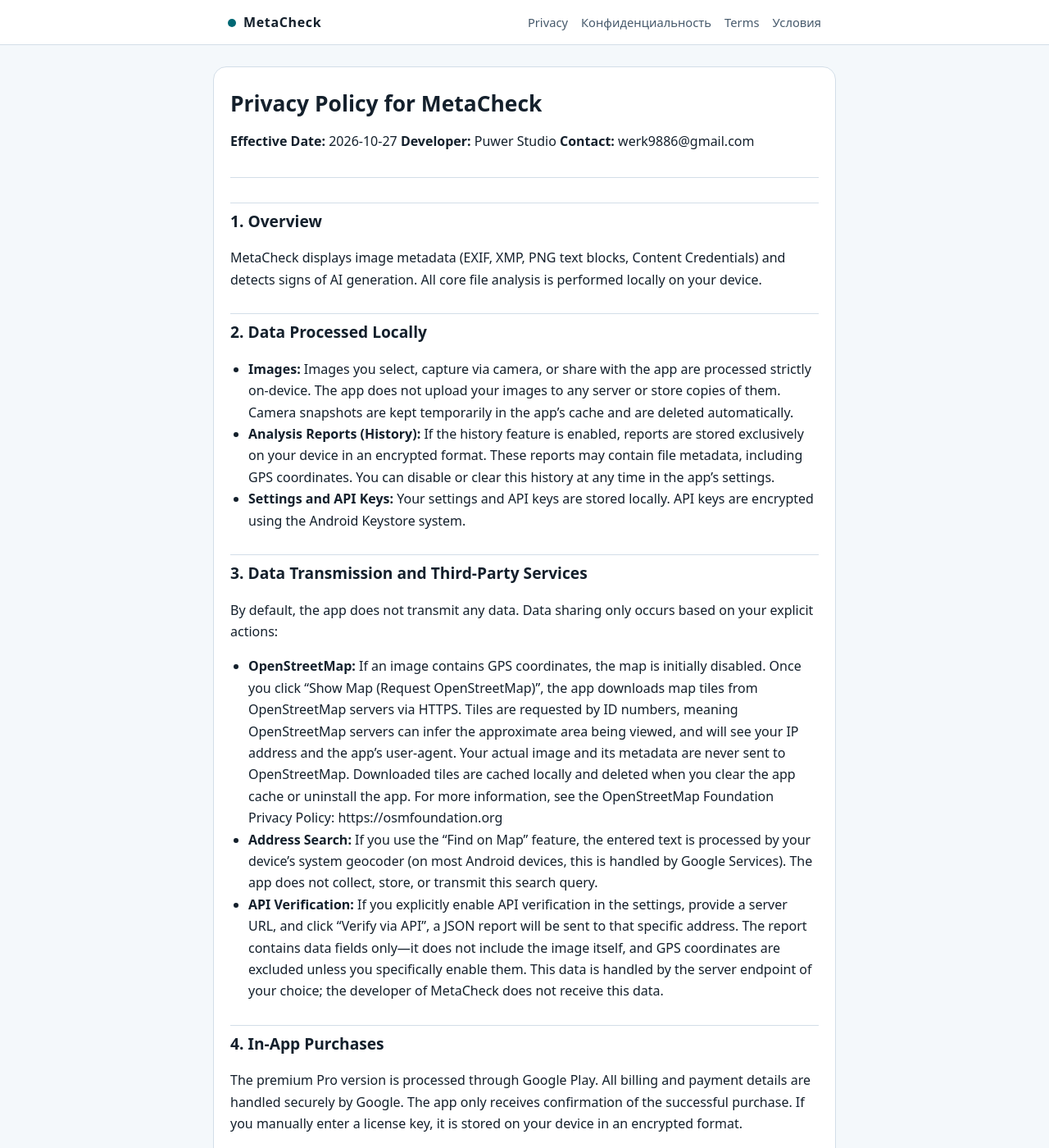
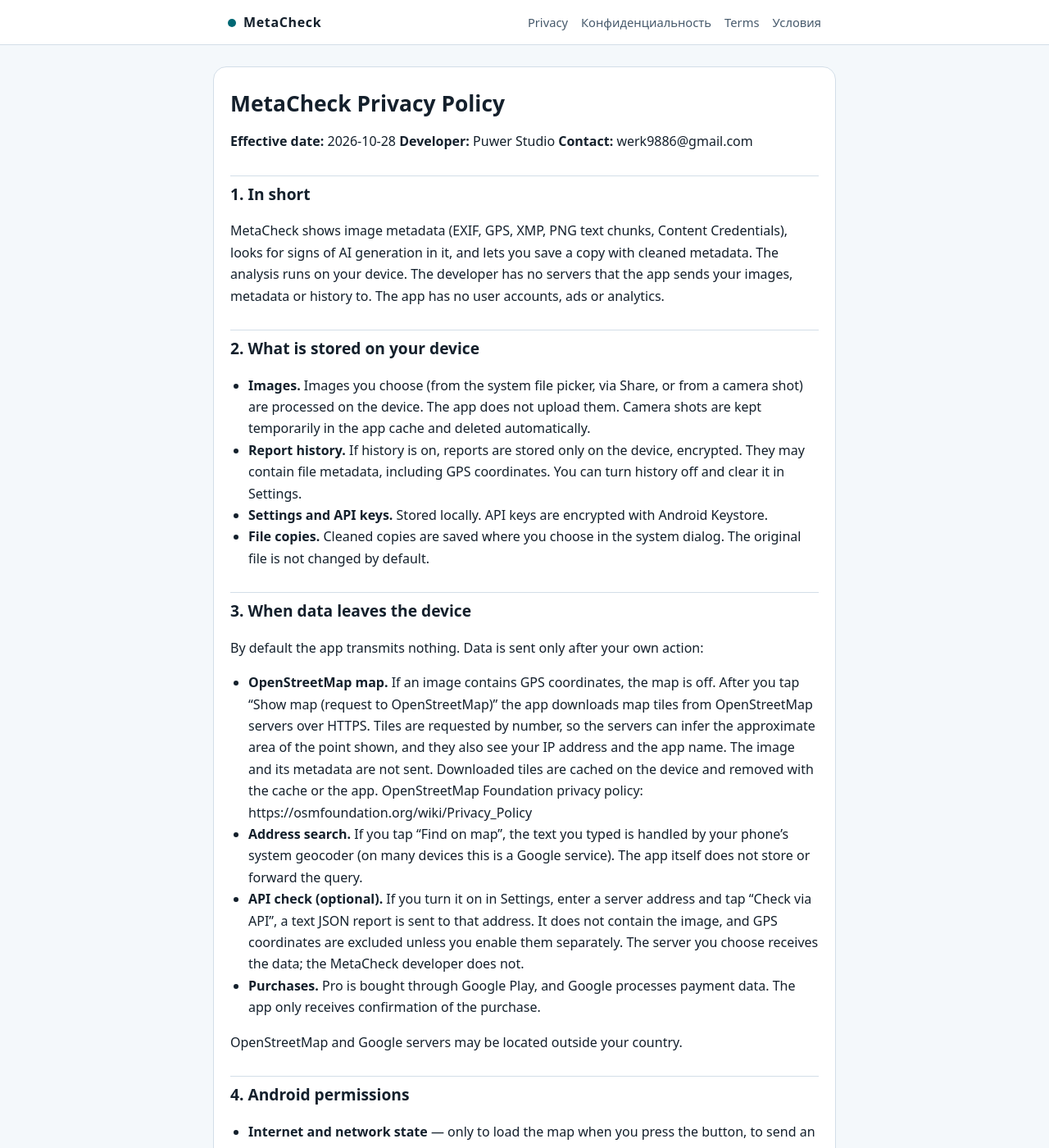
Before and after one commit to v1lb/legal-metacheck, a Jekyll site: the page built from PRIVACY_POLICY_EN.md, in a window 1280 px wide and 1400 px high. Shown: the whole window at 82% size. Built offline with Jekyll 4.4.1, drawn with Linux system fonts in a browser that asks for light colours; some of the changed text lies outside the part shown.

Commit message:
Update privacy policy and terms for current app behavior

```diff
--- a/PRIVACY_POLICY_EN.md
+++ b/PRIVACY_POLICY_EN.md
@@ -3,45 +3,52 @@
 lang: en
 ---
 
-# Privacy Policy for MetaCheck
+# MetaCheck Privacy Policy
 
-**Effective Date:** 2026-10-27
+**Effective date:** 2026-10-28
 **Developer:** Puwer Studio
 **Contact:** werk9886@gmail.com
 
----
+## 1. In short
+MetaCheck shows image metadata (EXIF, GPS, XMP, PNG text chunks, Content Credentials), looks for signs of AI generation in it, and lets you save a copy with cleaned metadata. The analysis runs on your device. The developer has no servers that the app sends your images, metadata or history to. The app has no user accounts, ads or analytics.
 
-## 1. Overview
-MetaCheck displays image metadata (EXIF, XMP, PNG text blocks, Content Credentials) and detects signs of AI generation. All core file analysis is performed locally on your device.
+## 2. What is stored on your device
+- **Images.** Images you choose (from the system file picker, via Share, or from a camera shot) are processed on the device. The app does not upload them. Camera shots are kept temporarily in the app cache and deleted automatically.
+- **Report history.** If history is on, reports are stored only on the device, encrypted. They may contain file metadata, including GPS coordinates. You can turn history off and clear it in Settings.
+- **Settings and API keys.** Stored locally. API keys are encrypted with Android Keystore.
+- **File copies.** Cleaned copies are saved where you choose in the system dialog. The original file is not changed by default.
 
-## 2. Data Processed Locally
-*   **Images:** Images you select, capture via camera, or share with the app are processed strictly on-device. The app does not upload your images to any server or store copies of them. Camera snapshots are kept temporarily in the app's cache and are deleted automatically.
-*   **Analysis Reports (History):** If the history feature is enabled, reports are stored exclusively on your device in an encrypted format. These reports may contain file metadata, including GPS coordinates. You can disable or clear this history at any time in the app's settings.
-*   **Settings and API Keys:** Your settings and API keys are stored locally. API keys are encrypted using the Android Keystore system.
+## 3. When data leaves the device
+By default the app transmits nothing. Data is sent only after your own action:
 
-## 3. Data Transmission and Third-Party Services
-By default, the app does not transmit any data. Data sharing only occurs based on your explicit actions:
+- **OpenStreetMap map.** If an image contains GPS coordinates, the map is off. After you tap "Show map (request to OpenStreetMap)" the app downloads map tiles from OpenStreetMap servers over HTTPS. Tiles are requested by number, so the servers can infer the approximate area of the point shown, and they also see your IP address and the app name. The image and its metadata are not sent. Downloaded tiles are cached on the device and removed with the cache or the app. OpenStreetMap Foundation privacy policy: https://osmfoundation.org/wiki/Privacy_Policy
+- **Address search.** If you tap "Find on map", the text you typed is handled by your phone's system geocoder (on many devices this is a Google service). The app itself does not store or forward the query.
+- **API check (optional).** If you turn it on in Settings, enter a server address and tap "Check via API", a text JSON report is sent to that address. It does not contain the image, and GPS coordinates are excluded unless you enable them separately. The server you choose receives the data; the MetaCheck developer does not.
+- **Purchases.** Pro is bought through Google Play, and Google processes payment data. The app only receives confirmation of the purchase.
 
-*   **OpenStreetMap:** If an image contains GPS coordinates, the map is initially disabled. Once you click "Show Map (Request OpenStreetMap)", the app downloads map tiles from OpenStreetMap servers via HTTPS. Tiles are requested by ID numbers, meaning OpenStreetMap servers can infer the approximate area being viewed, and will see your IP address and the app's user-agent. Your actual image and its metadata are never sent to OpenStreetMap. Downloaded tiles are cached locally and deleted when you clear the app cache or uninstall the app. For more information, see the OpenStreetMap Foundation Privacy Policy: https://osmfoundation.org
-*   **Address Search:** If you use the "Find on Map" feature, the entered text is processed by your device's system geocoder (on most Android devices, this is handled by Google Services). The app does not collect, store, or transmit this search query.
-*   **API Verification:** If you explicitly enable API verification in the settings, provide a server URL, and click "Verify via API", a JSON report will be sent to that specific address. The report contains data fields only—it does not include the image itself, and GPS coordinates are excluded unless you specifically enable them. This data is handled by the server endpoint of your choice; the developer of MetaCheck does not receive this data.
+OpenStreetMap and Google servers may be located outside your country.
 
-## 4. In-App Purchases
-The premium Pro version is processed through Google Play. All billing and payment details are handled securely by Google. The app only receives confirmation of the successful purchase. If you manually enter a license key, it is stored on your device in an encrypted format.
+## 4. Android permissions
+- **Internet and network state** — only to load the map when you press the button, to send an optional report to your address, and to check whether a network is available.
+- **Access to location in media (ACCESS_MEDIA_LOCATION)** — to read the coordinates stored in your photos. Coordinates are processed on the device.
+- **Google Play billing (BILLING)** — to make and verify the Pro purchase.
 
-## 5. What the App Does Not Do
-MetaCheck does not require user accounts. It contains **no advertisements, no user analytics tracking, and no third-party SDKs** designed for data collection.
+The app does not request direct access to your gallery or camera: files are chosen and saved through system dialogs, and photos are taken by your phone's camera app.
 
-## 6. Device Permissions Required
-*   **Internet Access:** Used exclusively to download OpenStreetMap tiles upon your request or to send reports to a user-defined API endpoint.
-*   **Access Media Location (ACCESS_MEDIA_LOCATION):** Required to read geographic coordinates embedded within your photos. This data is processed strictly on your device.
-*   *Note:* The app does not request direct access to your photos or camera. Files are chosen and saved via system-provided file pickers, and photos are captured using your device's system camera application.
+## 5. What the app does not do
+The app does not create accounts, show ads, use analytics or third-party tracking SDKs, or sell or share data with ad networks. It uses the Google Play Billing and osmdroid libraries; a list of components is available in the app.
 
-## 7. Data Retention and Deletion
-You can clear your history within the app settings. Since all data is stored locally, completely uninstalling the app will automatically delete all stored configuration data, cached files, and history.
+## 6. Storage and deletion
+All data is stored on your device. You can delete reports in Settings. Uninstalling the app erases settings, cache (including the map cache) and history.
 
-## 8. Children's Privacy
-MetaCheck is not intended to collect data from children, and it does not actively collect any personally identifiable information.
+## 7. Your rights
+The developer does not receive your images, metadata or history, so in normal use of the app the developer does not process your personal data. If you email support, we use your address and message only to reply and delete them on request. You have the right to request access, correction and deletion of your data, to object to processing, and to complain to the data protection authority in your country (in Italy, the Garante per la protezione dei dati personali).
 
-## 9. Changes to This Privacy Policy
-We may update our Privacy Policy from time to time. Any changes will be posted on this page with an updated effective date.
+## 8. Children
+The app is not intended to collect data about children and does not knowingly collect personal information.
+
+## 9. Changes
+We may update this policy. Changes are published on this page with a new effective date.
+
+## 10. Contact
+Puwer Studio, werk9886@gmail.com
--- a/TERMS_EN.md
+++ b/TERMS_EN.md
@@ -5,48 +5,44 @@
 
 # MetaCheck Terms of Use
 
-**Effective date:** 2026-10-27
+**Effective date:** 2026-10-28
 **Developer:** Puwer Studio
 **Contact:** werk9886@gmail.com
 
-**By using MetaCheck, you agree to these Terms. If you do not agree, stop using the app.**
+By using MetaCheck you agree to these terms. If you do not agree, stop using the app.
 
-## 1. Purpose
-MetaCheck provides tools to view and analyse image metadata, including EXIF, XMP and supported text blocks, and to create image copies with metadata removed or edited. The app may flag indicators that can be associated with AI-generation software or workflows when those indicators are present in accessible metadata.
+## 1. Purpose of the app
+MetaCheck shows image metadata (EXIF, XMP, GPS, supported text chunks), flags indicators that may be related to AI generation, and creates copies of images with removed or edited metadata.
 
-## 2. Analysis results and limitations
-Analysis results are informational and may be incomplete, inaccurate or wrong. Finding a marker does not prove that an image was generated by AI, and finding no marker does not prove that an image was created by a camera or a person.
+## 2. Results are probabilistic
+The analysis relies on metadata and heuristics only, not on the pixels of the image. Results are informational and may be incomplete, inaccurate or wrong. A detected marker does not prove an image was created by AI, and the absence of markers does not prove it was made by a camera or a person. Metadata can be removed, edited, forged or unsupported by the app. A result must not be the only basis for legal, financial, professional, journalistic, moderation or other significant decisions or accusations.
 
-MetaCheck is not a pixel-based AI image detector and does not guarantee identification of an image's origin, authenticity, authorship or editing history. Metadata may be removed, altered, forged or unsupported by the app. Do not rely on the results as the sole basis for legal, financial, professional, journalistic or other consequential decisions.
+## 3. Your files and your responsibility
+You choose the images and where results are saved. You are responsible for having the right to process, modify, store and share the images and reports you select. Do not use the app to violate others' rights, to stalk or harass people, or for any unlawful purpose. Make a backup before editing or replacing an original. Before sharing a file, check its contents, including metadata and coordinates.
 
-## 3. Files and user responsibility
-You choose the images to process and where to save the results. Before editing or replacing an original, make sure you have a backup. Where possible, save a separate copy first and verify it with another tool if the result is important.
-
-You are responsible for having the rights and permissions needed to process, modify, store and share the images and reports you select. Check the file contents, including metadata and location coordinates, before sharing it. Do not use the app to violate other people's rights or applicable law.
-
-## 4. Metadata removal and editing
-Format and metadata support is limited. Re-encoding an image may change its quality, dimensions, format, colour data or other file properties; animation and some special blocks may be lost. Removing metadata does not remove information visible in the image itself and does not guarantee removal of every possible hidden data element from every format.
-
-Although the app checks operation results, the developer does not guarantee that every operation removes all metadata in every app, file system or format. If privacy is critical, independently inspect the output file before publishing or sharing it.
+## 4. Cleaning and editing metadata
+The app removes known metadata fields in a new copy. Re-saving may change quality, size, format and colour data, and animation or special blocks may be lost. We do not guarantee that everything that could identify you or the circumstances of the shot is removed: the image itself, watermarks, sensor characteristics and the file name may reveal it. If privacy is critical, verify the final file with an independent tool before publishing.
 
 ## 5. Free version and Pro
-Some features may be available for free, while additional features may require a one-time Pro purchase through Google Play. Feature availability, limits and pricing are shown in the app and/or on its Google Play listing and may change in future versions. A Pro purchase is not a subscription unless Google Play expressly identifies the specific product otherwise.
-
-Access to purchases, purchase restoration and Pro features depends on Google Play, the device and the purchase status. Do not attempt to bypass restrictions or interfere with the app's operation.
+Some features are free with limits (at the time of publication, metadata cleaning is limited to 75 photos per day). Additional features are unlocked by a one-time Pro purchase through Google Play; there is no subscription. The feature set, limits and price are shown in the app and on the Google Play page and may change in future versions. A purchased Pro is not revoked without cause. Do not try to bypass free-version limits or purchase checks.
 
 ## 6. Payments and refunds
-Google Play processes payments for purchases made through Google Play. Requests to cancel a purchase or obtain a refund must be submitted through Google Play and are handled under Google's then-current refund policies and applicable law. The developer cannot promise that every request will be approved. Nothing in these Terms limits mandatory consumer rights that cannot legally be excluded.
+Payments are processed by Google Play. Cancellation and refund requests are made through Google Play and handled under its rules and applicable law. The developer does not receive payment details and cannot promise a refund in every case. These terms do not limit mandatory consumer rights.
 
-## 7. Third-party services
-The map may use OpenStreetMap data and third-party map infrastructure. If you enable JSON report sending and press the relevant action, a report may be sent to the API endpoint you configured; the image itself is not included in that request. Check the server address and report contents before sending. Third-party services may also be subject to their own terms.
+## 7. External services
+The map uses OpenStreetMap data and servers (© OpenStreetMap contributors, ODbL) and loads only after you press the button. Address search uses your phone's system geocoder. A JSON report is sent only to the address you configured yourself. These services are governed by their own terms. See the privacy policy for details on data transfers.
 
-## 8. Disclaimer and limitation of liability
-To the extent permitted by applicable law, the app is provided “as is” and “as available”. The developer does not guarantee uninterrupted operation, compatibility with every file, absolute analysis accuracy or fitness for a particular purpose.
+## 8. Rights in the app
+You receive a limited, non-transferable right to use the app. You may not distribute cracked builds, present the app as your own, or decompile it beyond what the law expressly allows. Open-source libraries in the app are licensed under their own terms.
 
-To the extent permitted by law, the developer is not liable for data loss, file damage, incorrect conclusions based on analysis, user decisions, disclosure resulting from a user's sharing of a file, or incompatibility with third-party apps. Nothing in these Terms excludes liability or consumer rights that cannot be excluded or limited by law.
+## 9. No warranty and limitation of liability
+To the extent permitted by law, the app is provided "as is". The developer does not guarantee uninterrupted operation, compatibility with all files or absolute accuracy of analysis, and is not liable for data loss, damaged files, wrong conclusions drawn from results, or the user's decisions. Nothing in these terms excludes liability or consumer rights that cannot be excluded or limited by law.
 
-## 9. Changes and termination
-These Terms may be updated alongside app releases. The current version should be published at a stable URL. Continued use after changes take effect means acceptance only to the extent permitted by applicable law.
+## 10. Changes
+The terms may be updated. The current version and date are published on this page. By continuing to use the app after changes, you accept them to the extent permitted by law.
 
-## 10. Contact
-Questions about the app or these Terms: werk9886@gmail.com.
+## 11. Governing law
+The law of the Developer's country of residence applies. Mandatory consumer protection rules of your country of residence remain in force.
+
+## 12. Contact
+Puwer Studio, werk9886@gmail.com
```
Also changed, not shown: PRIVACY_POLICY_RU.md (+34 -27 lines), TERMS_RU.md (+22 -26 lines).
